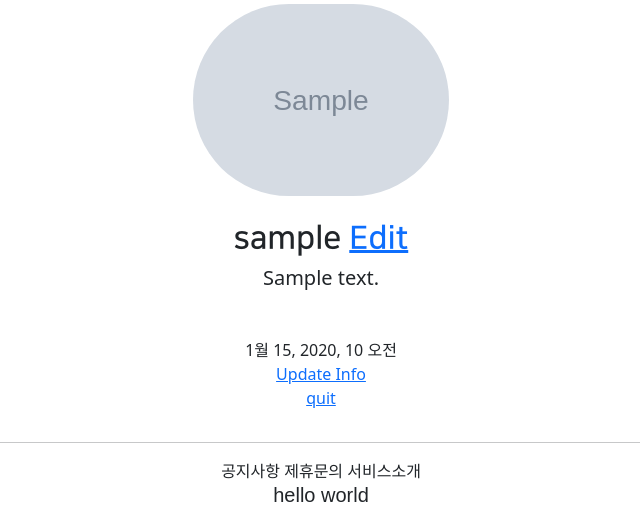
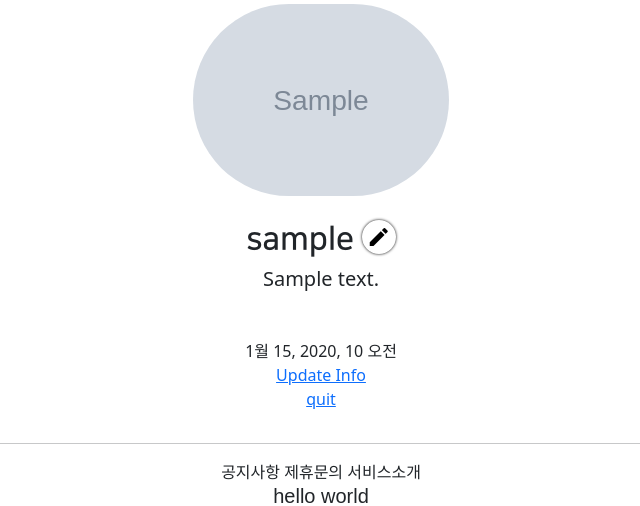
Before and after one commit to dayoorang/third_project, a Django app: page /accounts/detail/1 in a window 1280 px wide. Shown: the part 221-727 px from the top of the page, without its empty margins (319-959 px from the left). Run offline with Django 3.2, Linux system fonts and the light colour scheme; a user stored in the database is signed in; tables that the repository leaves empty hold one stand-in row (values such as "Sample post"); grey boxes marked "Sample" are stand-in pictures; parts of the project's set-up code (start-up, migrations or seed data) failed here and were passed over; some libraries are stand-ins or nearby versions; some web fonts are replaced.

Commit message:
210730 third_project commit 1

```diff
--- a/accountsapp/templates/accountsapp/detail.html
+++ b/accountsapp/templates/accountsapp/detail.html
@@ -10,8 +10,9 @@
                      alt="profile image">
             <h2 class="NNS_B" >{{target_user.profile.nickname }}
                 {% if target_user == user %}
-                    <a href = {% url 'profileapp:update' target_user.profile.pk %}>
-                        Edit
+                    <a href = {% url 'profileapp:update' target_user.profile.pk %}
+                    class="material-icons round_button">
+                        edit
                     </a>
                 {% endif %}
             </h2>
--- a/static/base.css
+++ b/static/base.css
@@ -24,3 +24,15 @@
 .NNS_B {
     font-family: "NanumSquareB", cursive;
 }
+
+.round_button {
+    color : black;
+    text-decoration: none;
+    box-shadow: 0 0 3px black;
+    border-radius: 20rem;
+    padding : 0.3rem
+}
+
+.round_button:hover {
+    color :dimgrey;
+}
--- a/templates/head.html
+++ b/templates/head.html
@@ -15,6 +15,9 @@
     {# DEFAULT CSS LINK #}
     <link rel="stylesheet" type="text/css" href="{% static 'base.css' %}">
 
+    {# MATERIAL ICONS#}
+    <link href="https://fonts.googleapis.com/css2?family=Material+Icons"
+      rel="stylesheet">
 
     <style>
         @font-face {
```
